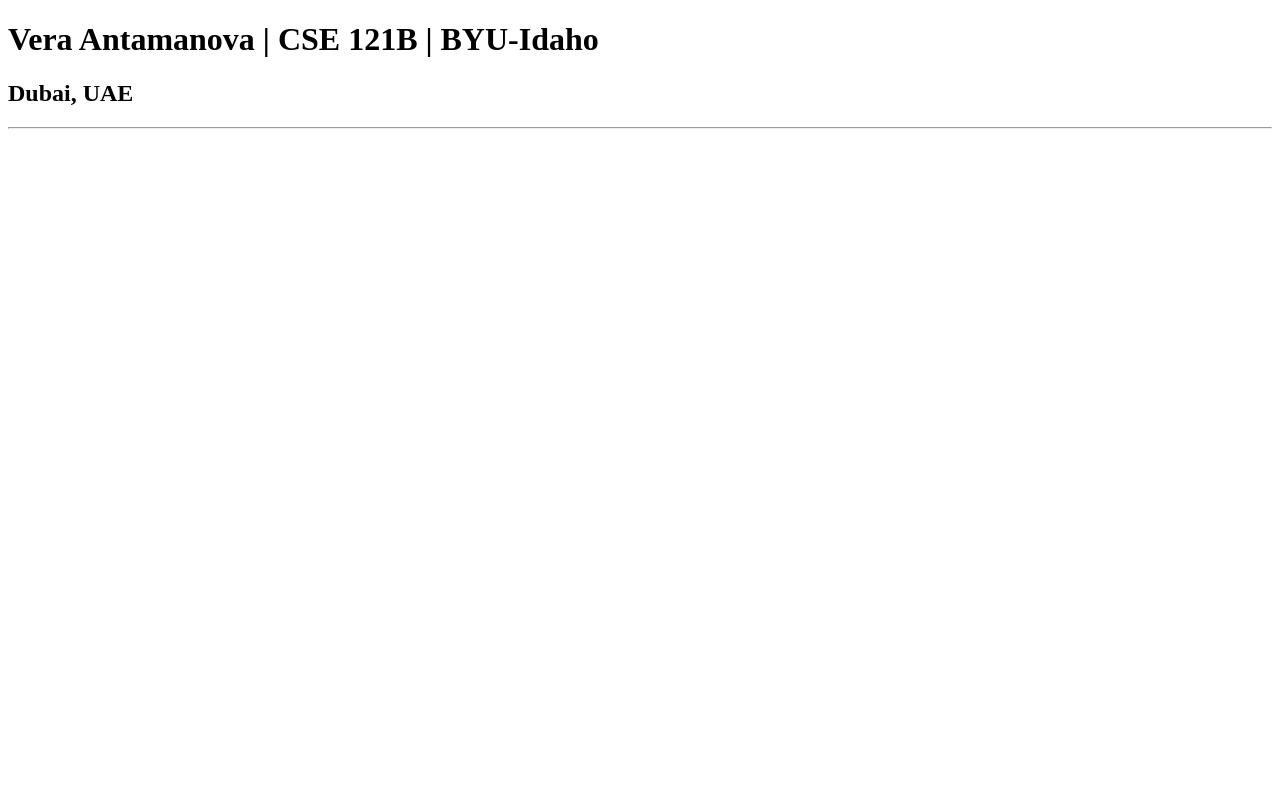
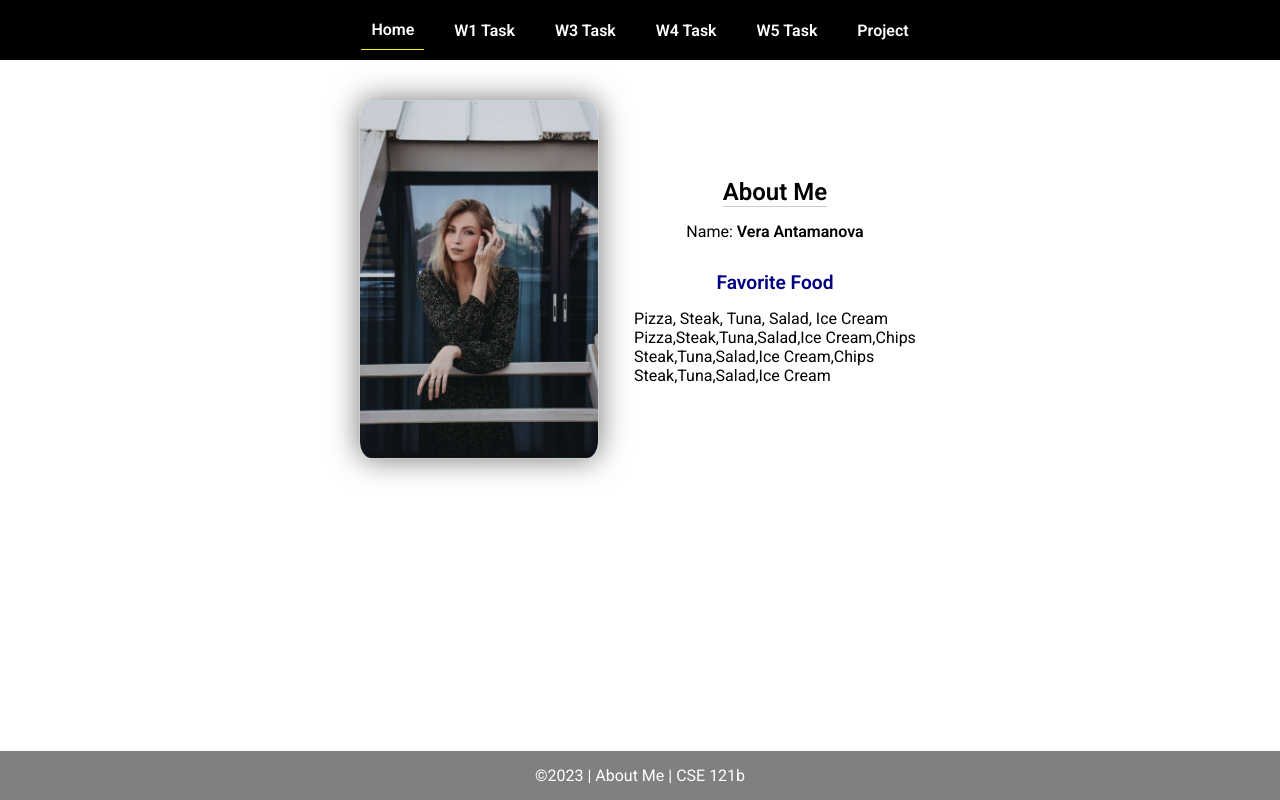
Before and after one commit to vantamanova/cse121b, a plain HTML site: page index.html in a window 1280 px wide. Drawn offline with Linux system fonts and the light colour scheme.

Commit message:
W02: Programming Task

```diff
--- a/index.html
+++ b/index.html
@@ -1,13 +1,45 @@
 <!DOCTYPE html>
 <html lang="en">
+
 <head>
-    <meta charset="UTF-8">
-    <meta name="viewport" content="width=device-width, initial-scale=1.0">
-    <title>Vera Antamanova | CSE 121B | BYU-Idaho</title>
+  <meta charset="UTF-8">
+  <meta name="viewport" content="width=device-width, initial-scale=1.0">
+  <title>About Me | CSE 121b | W02: Programming Tasks</title>
+  <link rel="preconnect" href="https://fonts.googleapis.com">
+  <link rel="preconnect" href="https://fonts.gstatic.com" crossorigin>
+  <link href="https://fonts.googleapis.com/css2?family=Roboto:wght@400;600&display=swap"
+    rel="stylesheet">
+  <link rel="stylesheet" href="styles/main.css">
 </head>
+
 <body>
-    <h1>Vera Antamanova | CSE 121B | BYU-Idaho</h1>
-    <h2>Dubai, UAE</h2>
-    <hr>
+  <nav>
+    <ul id="menu">
+      <li><a id="toggleMenu">&equiv;</a></li>
+      <li><a href="index.html" class="active">Home</a></li>
+      <li><a href="w01-task.html">W1 Task</a></li>
+      <li><a href="w03-task.html">W3 Task</a></li>
+      <li><a href="w04-task.html">W4 Task</a></li>
+      <li><a href="w05-task.html">W5 Task</a></li>
+      <li><a href="project.html">Project</a></li>
+    </ul>
+  </nav>
+  <main id="home">
+    <picture>
+      <img src="images/placeholder.png" alt="Placeholder Image">
+    </picture>
+    <section>
+      <h1>About Me</h1>
+      <div class="info">Name: <span id="name"></span></div>
+      <h2>Favorite Food</h2>
+      <div class="block" id="food"></div>
+    </section>
+  </main>
+  <footer>
+    &copy;<span id="year"></span> | About Me | CSE 121b
+  </footer>
+  <script src="scripts/main.js"></script>
+  <script src="scripts/w02-task.js"></script>
 </body>
+
 </html>
--- /dev/null
+++ b/scripts/main.js
@@ -0,0 +1,9 @@
+// copyright year
+document.querySelector('#year').textContent = new Date().getFullYear();
+
+// toggle menu in small view
+const toggleMenu = () => {
+    document.querySelector('#menu').classList.toggle('open');
+}
+
+document.querySelector('#toggleMenu').addEventListener('click', toggleMenu);
--- /dev/null
+++ b/scripts/w02-task.js
@@ -0,0 +1,40 @@
+/* W02-Task - Profile Home Page */
+
+/* Step 1 - Setup type tasks - no code required */
+
+/* Step 2 - Variables */
+const fullName = "Vera Antamanova";
+let currentYear = 2023;
+let profilePicture = "images/personal_photo.jpg"
+
+
+/* Step 3 - Element Variables */
+const nameElement = document.getElementById("name");
+const foodElement = document.getElementById("food");
+const yearElement = document.querySelector("#year");
+
+let image = document.getElementsByTagName('img');
+let imageElement = image[0];
+
+
+/* Step 4 - Adding Content */
+
+nameElement.innerHTML = `<strong>${fullName}</strong>`;
+currentYear.textContent = currentYear;
+imageElement.setAttribute("src", profilePicture);
+imageElement.setAttribute("alt", `Profile image of ${fullName}`);
+
+/* Step 5 - Array */
+let favFood = ["Pizza", "Steak", "Tuna", "Salad", "Ice Cream"];
+foodElement.innerHTML = favFood.join(", ");
+
+let newFood = "Chips";
+favFood.push(newFood);
+
+foodElement.innerHTML += `<br>${favFood}`;
+
+favFood.shift();
+foodElement.innerHTML += `<br>${favFood}`;
+
+favFood.pop();
+foodElement.innerHTML += `<br>${favFood}`;
--- /dev/null
+++ b/styles/main.css
@@ -0,0 +1,157 @@
+/* Universal Selector */
+* {
+    margin: 0;
+    padding: 0;
+    box-sizing: border-box;
+}
+
+/* HTML Selectors */
+body {
+    font-family: 'Roboto', Helvetica, sans-serif;
+}
+
+nav {
+    background-color: black;
+    width: 100%;
+    position: fixed;
+    top: 0;
+}
+
+nav ul {
+    display: flex;
+    flex-direction: column;
+    align-items: center;
+    max-width: fit-content;
+    margin: 0 auto;
+}
+
+nav ul li {
+    flex: 1 1 auto;
+}
+
+nav ul li:first-child {
+    display: block;
+    font-size: 2rem;
+}
+
+nav ul li:first-child a {
+    padding: 1px 10px;
+}
+
+nav ul li {
+    display: none;
+    list-style: none;
+    margin: 10px;
+}
+
+nav ul li a {
+    display: block;
+    padding: 10px;
+    text-decoration: none;
+    font-weight: 600;
+    color: white;
+    text-align: center;
+}
+
+nav ul li a:hover {
+    background-color: #efefef;
+    color: black;
+}
+
+h1, h2 {
+    text-align: center;
+    margin-bottom: 15px;
+
+}
+
+h1 {
+border-bottom: 1px solid #ccc;
+}
+
+h2 {
+    font-size: 1.2rem;
+    color: navy;
+    text-align: center;
+    margin-top: 30px;
+}
+
+main {
+    margin-top: 125px;
+    display: grid;
+    grid-template-columns: 1fr;
+    grid-gap: 20px;
+    align-items: center;
+    justify-content: center;
+}
+
+picture {
+    margin: 0 auto;
+}
+
+picture img {
+    width: 240px;
+    height: auto;
+    border-radius: 5%;
+    border: 1px solid #ccc;
+    box-shadow: 0 0 30px #777;
+}
+
+section {
+    display: flex;
+    flex-direction: column;
+    align-items: center;
+    margin: 10px
+}
+
+label {
+    margin: 15px 0;
+}
+
+footer {
+    background-color: gray;
+    color: white;
+    padding: 15px;
+    text-align: center;
+    width: 100%;
+    position: fixed;
+    bottom: 0;
+}
+
+/* Class Selectors */
+.active {
+    border-bottom: 1px solid yellow;
+}
+
+.open li {
+    display: block;
+}
+
+.block {
+    display: block;
+}
+
+/* ID Selectors */
+
+/* Media Queries */
+@media only screen and (min-width: 32.5em) {
+    nav ul {
+        flex-direction: row;
+    }
+
+    nav ul li:first-child {
+        display: none;
+    }
+
+    nav ul li {
+        display: block;
+    }
+
+    main {
+        margin: 100px auto 20px;
+        grid-template-columns: 250px 1fr;
+        max-width: -moz-fit-content;
+        max-width: fit-content;
+
+    }
+
+}
```
Also changed, not shown: index-old.html (added, +13 -0 lines), images/personal_photo.jpg (added), images/placeholder.png (added).
